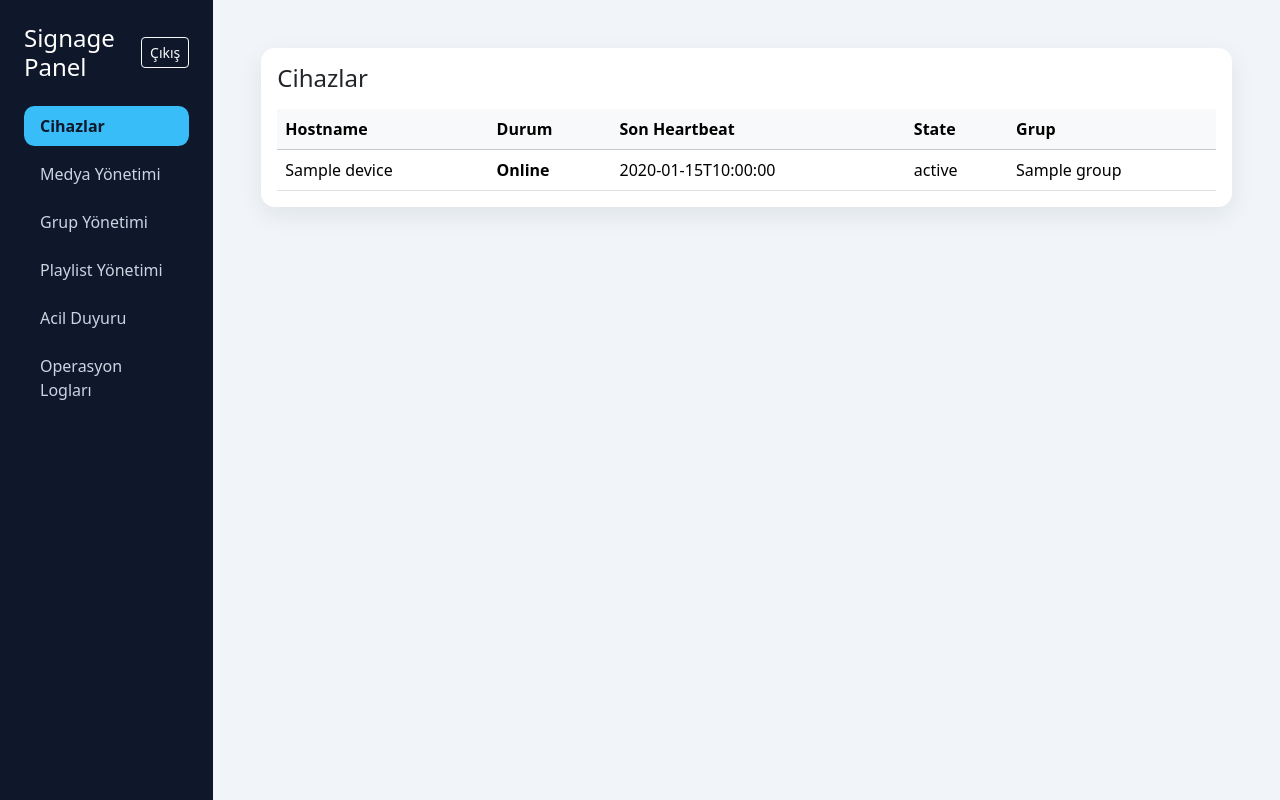
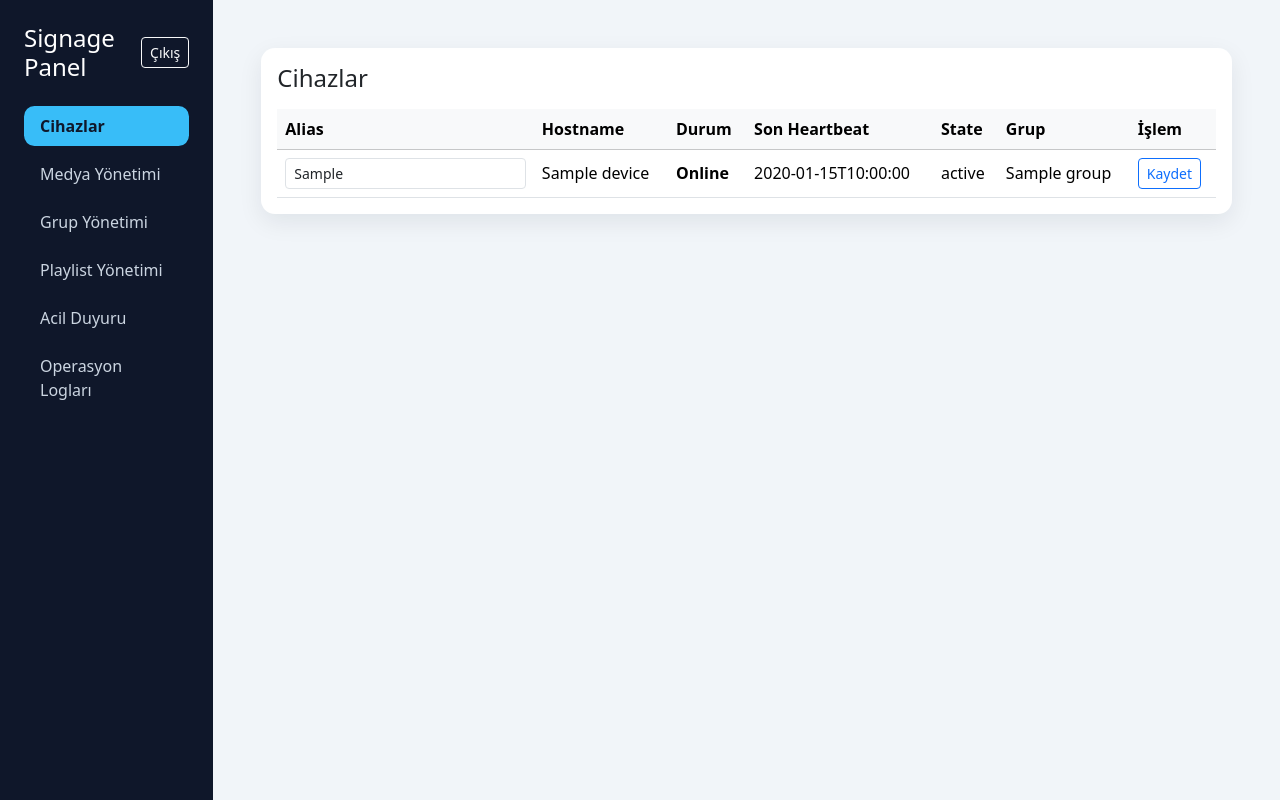
Before and after one commit to hihancioglu/baylan-signage, a Flask app: page /panel in a window 1280 px wide. Run offline with Flask 3, Linux system fonts and the light colour scheme; the visitor is signed in with stand-in values (Sample User, id 1); tables that the repository leaves empty hold one stand-in row (values such as "Sample post"); data that the repository does not hold is empty.

Commit message:
Add device alias support in API and panel

```diff
--- a/alembic/versions/0001_initial_schema.py
+++ b/alembic/versions/0001_initial_schema.py
@@ -23,6 +23,7 @@ def upgrade() -> None:
         "devices",
         sa.Column("id", sa.Integer(), primary_key=True),
         sa.Column("hostname", sa.String(length=128), nullable=False, unique=True),
+        sa.Column("alias", sa.String(length=128), nullable=True),
         sa.Column("ip", sa.String(length=64), nullable=True),
         sa.Column("username", sa.String(length=128), nullable=True),
         sa.Column("department", sa.String(length=128), nullable=True),
--- a/app/db.py
+++ b/app/db.py
@@ -25,6 +25,7 @@ def ensure_sqlite_schema():
     table_column_types = {
         "devices": {
             "agent_version": "VARCHAR(64)",
+            "alias": "VARCHAR(128)",
             "os_version": "VARCHAR(128)",
             "last_error": "VARCHAR(512)",
             "last_state": "VARCHAR(64)",
--- a/app/main.py
+++ b/app/main.py
@@ -241,6 +241,7 @@ def _serialize_device(db, device):
     )
     return {
         "hostname": device.hostname,
+        "alias": device.alias,
         "ip": device.ip,
         "department": device.department,
         "username": device.username,
@@ -564,6 +565,29 @@ def list_devices():
     try:
         devices = db.query(Device).all()
         return jsonify([_serialize_device(db, d) for d in devices])
+    finally:
+        db.close()
+
+
+@app.patch("/api/devices/<hostname>/alias")
+def update_device_alias(hostname):
+    if _auth_failed():
+        return jsonify({"error": "unauthorized"}), 401
+
+    payload = request.get_json(silent=True) or {}
+    alias = (payload.get("alias") or "").strip()
+    if len(alias) > 128:
+        return jsonify({"error": "alias too long (max 128)"}), 400
+
+    db = db_session()
+    try:
+        device = db.query(Device).filter_by(hostname=hostname).first()
+        if not device:
+            return jsonify({"error": "device not found"}), 404
+
+        device.alias = alias or None
+        db.commit()
+        return jsonify({"ok": True, "device": _serialize_device(db, device)})
     finally:
         db.close()
 
--- a/app/models.py
+++ b/app/models.py
@@ -8,6 +8,7 @@ class Device(Base):
 
     id = Column(Integer, primary_key=True)
     hostname = Column(String(128), unique=True, nullable=False)
+    alias = Column(String(128))
     ip = Column(String(64))
     username = Column(String(128))
     department = Column(String(128))
--- a/app/templates/panel.html
+++ b/app/templates/panel.html
@@ -44,7 +44,7 @@
                 <h2 class="h4 mb-3">Cihazlar</h2>
                 <div class="table-responsive">
                   <table class="table table-hover align-middle mb-0">
-                    <thead class="table-light"><tr><th>Hostname</th><th>Durum</th><th>Son Heartbeat</th><th>State</th><th>Grup</th></tr></thead>
+                    <thead class="table-light"><tr><th>Alias</th><th>Hostname</th><th>Durum</th><th>Son Heartbeat</th><th>State</th><th>Grup</th><th>İşlem</th></tr></thead>
                     <tbody id="devices-body"></tbody>
                   </table>
                 </div>
@@ -257,7 +257,8 @@ async function loadDevices(){
   body.innerHTML = '';
   (cachedDevices||[]).forEach(d => {
     const tr = document.createElement('tr');
-    tr.innerHTML = `<td>${d.hostname||''}</td><td class="${d.is_online?'online':'offline'}">${d.is_online?'Online':'Offline'}</td><td>${d.last_seen||''}</td><td>${d.state_display||d.last_state||''}</td><td>${d.group||'-'}</td>`;
+    const safeHostname = encodeURIComponent(d.hostname || '');
+    tr.innerHTML = `<td><input class="form-control form-control-sm" id="device-alias-${safeHostname}" placeholder="Alias" value="${d.alias||''}" /></td><td>${d.hostname||''}</td><td class="${d.is_online?'online':'offline'}">${d.is_online?'Online':'Offline'}</td><td>${d.last_seen||''}</td><td>${d.state_display||d.last_state||''}</td><td>${d.group||'-'}</td><td><button class="btn btn-sm btn-outline-primary" onclick="saveDeviceAlias('${safeHostname}')">Kaydet</button></td>`;
     body.appendChild(tr);
   });
 
@@ -265,6 +266,22 @@ async function loadDevices(){
   if(deviceSelect){
     deviceSelect.innerHTML = (devices||[]).map(d=>`<option value="${d.hostname}">${d.hostname}</option>`).join('');
   }
+}
+
+async function saveDeviceAlias(encodedHostname){
+  const hostname = decodeURIComponent(encodedHostname || '');
+  if(!hostname) return;
+
+  const input = document.getElementById(`device-alias-${encodeURIComponent(hostname)}`);
+  if(!input) return;
+
+  const resp = await jpatch(`/api/devices/${encodeURIComponent(hostname)}/alias`, { alias: input.value || '' });
+  if(!resp.ok){
+    alert(resp.error || 'Alias kaydedilemedi');
+    return;
+  }
+
+  await loadDevices();
 }
 
 async function loadGroupsPlaylists(){
```
